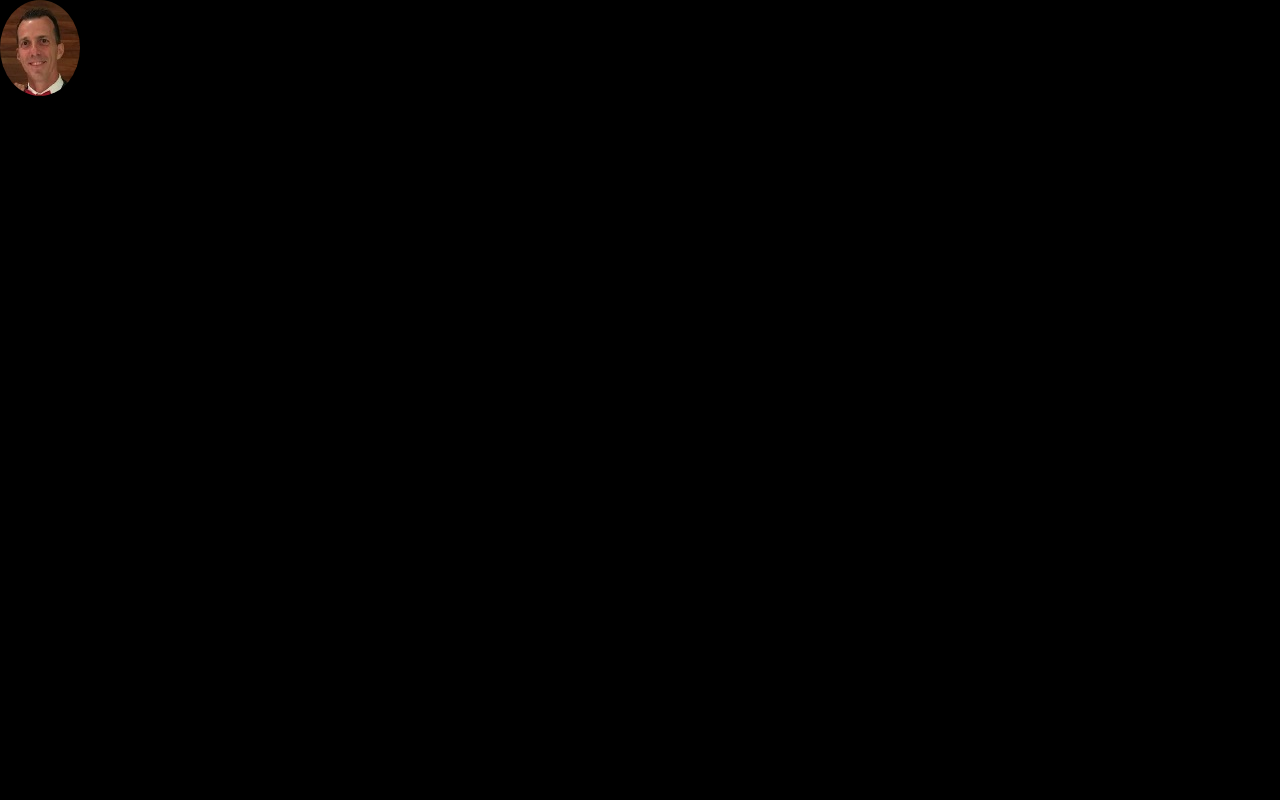
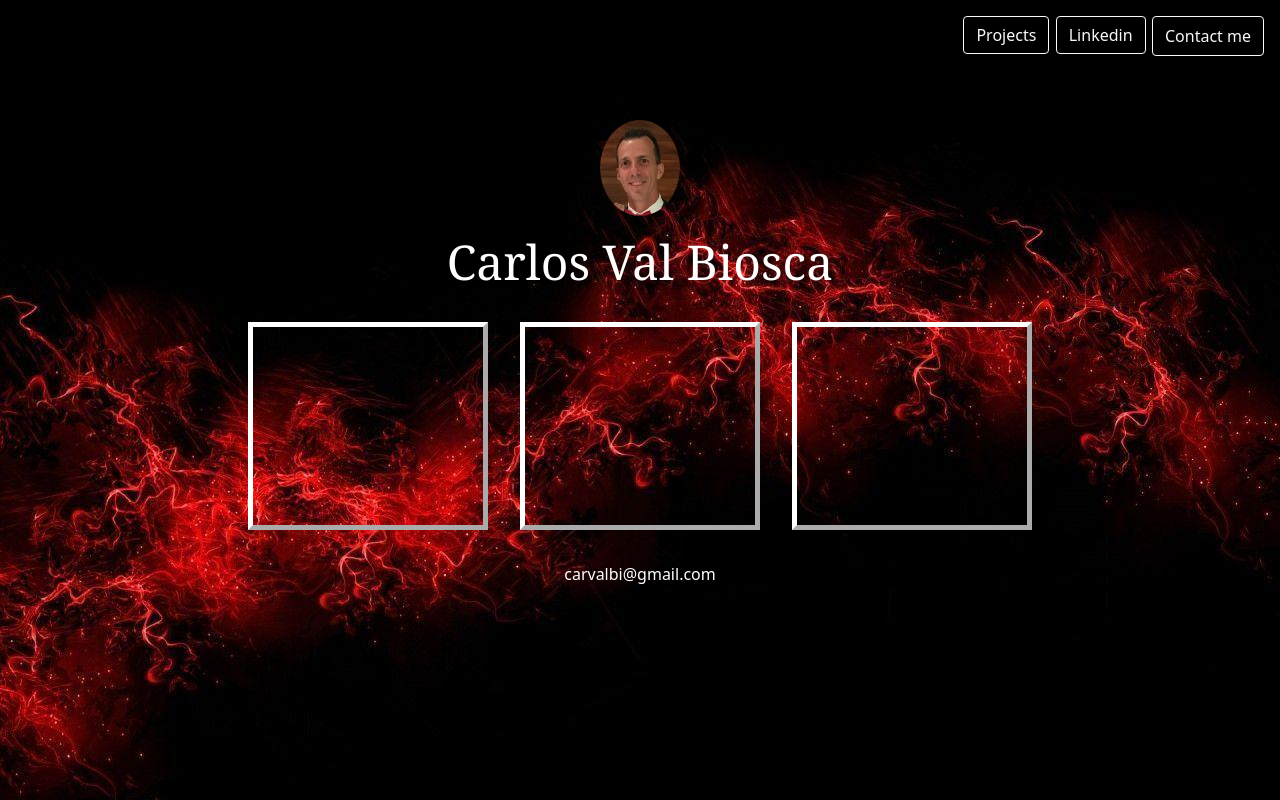
Before and after one commit to Carlos-Val/Web-Personal, a plain HTML site: page contact.html in a window 1280 px wide. Drawn offline with nearby package versions, Linux system fonts and the light colour scheme.

Commit message:
media hecho en pagina contact

```diff
--- a/contact.html
+++ b/contact.html
@@ -10,14 +10,33 @@
     <link href="css/contactstyle.css" type="text/css" rel="stylesheet">
 </head>
 <body>
-    <div class="hola">
+    <header class="botones">
 
+        <a href="https://github.com/Carlos-Val" target="_blank"><button type="button" class="btn btn-outline-light espacioBotones">Projects</button></a>
+        <a href="https://www.linkedin.com/in/carlos-val-biosca-40bb866b/" target="_blank"><button type="button" class="btn btn-outline-light espacioBotones">Linkedin</button></a>
+        <button type="button" class="btn btn-outline-light">Contact me</button>
+
+    </header>
+
+
+
+    <div class="contieneFoto">
+
+        <div class="hola">
+
+        </div>
     </div>
 
-    <div class="caja">
-        <div class="box">
-           </div>
-      </div>
+    <div class="nombre">Carlos Val Biosca</div>
+
+    <div class="cuadrados">
+        <div class="cuadra1"></br>Técnico de reparación de equipos informáticos, realizando tareas de dependiente, reparacion y montaje de equipos informáticos.</br></br> Empresa: Pricoinsa S.A.</div>
+        <div class="cuadra2"></br>Futuro desarrollador y diseñador de HTML, CSS y JavaScript con sede en España.</br></br>Curso impartido por GeeksHubs.</div>
+        <div class="cuadra3"></br>Responsable gestión tecnológica de la empresa, digitalización e implementación de la pagina Web.</br></br>www.electrodomesticosweb.es</div>
+    </div>
+
+    <div class="footer">carvalbi@gmail.com</div>
+
 
 
 </body>
--- a/css/contactstyle.css
+++ b/css/contactstyle.css
@@ -1,18 +1,144 @@
 *{
     margin: 0;
     padding: 0;
+
+
 }
 body{
-    background-color: #000;
+
     background-position: center;
     background-repeat: no-repeat;
     background-attachment: fixed;
     background-size: cover;
+    background-image: url(../img/fondo\ negro\ 2.jpg);
+}
+.botones{
+    display: flex;
+    justify-content: flex-end;
+    height: 2.5em;
+    margin-top: 1em;
+    margin-right: 1em;
+
+}
+@media (max-width: 31.25em) {
+    .botones {
+        justify-content: center;
+    }
+}
+.espacioBotones{
+    margin-right: 0.4em;
+}
+.contieneFoto{
+
+    display: flex;
+    align-items: flex-end;
+    justify-content: center;
+    height: 10em;
+}
+@media (max-width: 31.25em) {
+    .contieneFoto {
+        height: 8em;
+    }
 }
 .hola{
     background-image: url(../img/foto.jpg);
-    position: center;
     width: 5em;
     height: 6em;
     border-radius: 50%;
 }
+
+.nombre{
+    color:white;
+    font-size: 3em;
+    font-family:Cambria, Cochin, Georgia, Times, 'Times New Roman', serif;
+    margin-bottom: 0.5em;
+    margin-top: 0.2em;
+    display: flex;
+    justify-content: center;
+
+}
+@media (max-width: 31.25em) {
+    .nombre {
+        font-size: 2em;
+    }
+}
+.cuadrados{
+
+    height: 15em;
+    display: flex;
+    justify-content: center;
+}
+@media (max-width: 31.25em) {
+    .cuadrados {
+        flex-direction: column;
+        align-items: center;
+        height: 35em;
+
+    }
+}
+.cuadra1{
+    color: transparent;
+    height: 13em;
+    width: 15em;
+    margin-right: 2em;
+    border: white 0.3125em outset;
+    text-align: center;
+    transition: 2.5s;
+}
+@media (max-width:31.25em){
+    .cuadra1{
+        margin-right: 0em;
+        margin-bottom: 1em;
+    }
+}
+.cuadra1:hover{
+    color: white;
+    transition: 2.5s;
+}
+
+.cuadra2{
+    color: transparent;
+    justify-content: center;
+    height: 13em;
+    width: 15em;
+    margin-right: 2em;
+    border: white 0.3125em outset;
+    text-align: center;
+    transition: 2.5s;
+}
+@media (max-width:31.25em){
+    .cuadra2{
+        margin-right: 0em;
+        margin-bottom: 1em;
+    }
+}
+.cuadra2:hover{
+    color: white;
+    transition: 2.5s;
+}
+.cuadra3{
+    color: transparent;
+    height: 13em;
+    width: 15em;
+    border:white 0.3125em outset;
+    text-align: center;
+    transition: 2.5s;
+}
+@media (max-width:31.25em){
+    .cuadra3{
+        margin-right: 0em;
+        margin-bottom: 1em;
+    }
+}
+.cuadra3:hover{
+    color: white;
+    transition: 2.5s;
+}
+.footer{
+
+    color: white;
+    display: flex;
+    justify-content: center;
+    height: 2em;
+
+}
--- a/css/style.css
+++ b/css/style.css
@@ -3,7 +3,7 @@
     padding: 0;
 }
 body{
-    background-color: black;
+    background-image: url(../img/fondo\ negro\ 1.jpg);
     background-position: center;
     background-repeat: no-repeat;
     background-attachment: fixed;
@@ -44,7 +44,9 @@ body{
 }
 .contieneLetras{
     display: flex;
+    margin-right: 1em;
     flex-direction: column;
+    align-items: flex-end;
     height: 19em;
     width: 23em;
 }
@@ -70,7 +72,7 @@ p{
     }
 }
 .carlosVal{
-    color: black;
+    color: transparent;
     font-size: 4em;
     transition: 2.5s;
 }
```
Also changed, not shown: img/14385-rojo-y-negro.jpg (added), img/14396-rojo-y-negro.jpg (added), img/fondo negro 1.jpg (added), img/fondo negro 2.jpg (added).
